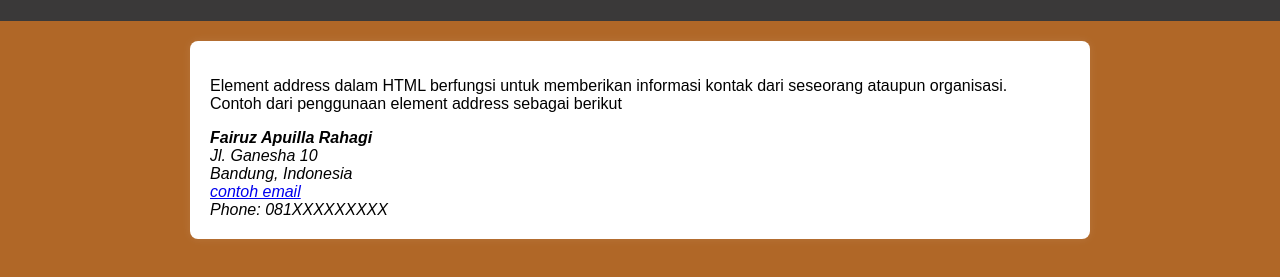
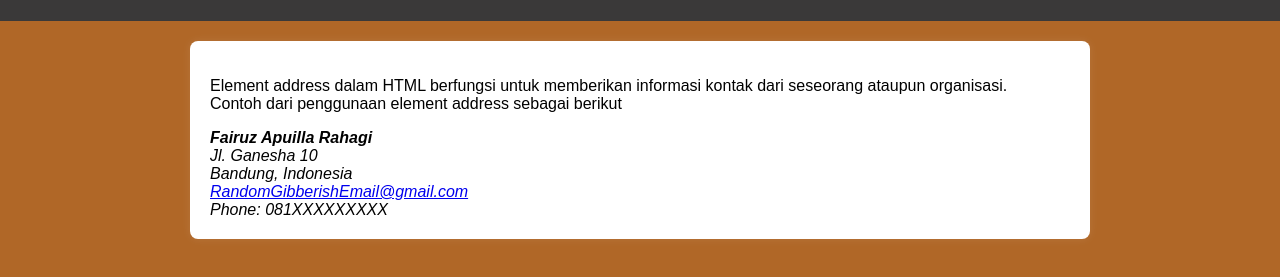
Before and after one commit to FairuzRahagi/FairuzRahagi.github.io, a plain HTML site: page index.html in a window 1280 px wide. Shown: the part 99-376 px from the top of the page. Drawn offline with Linux system fonts and the light colour scheme.

Commit message:
Update index.html

```diff
--- a/index.html
+++ b/index.html
@@ -40,7 +40,7 @@
                 <strong>Fairuz Apuilla Rahagi</strong><br>
                 Jl. Ganesha 10<br>
                 Bandung, Indonesia<br>
-                <a href="mailto:randomemail@gmail.com">contoh email</a><br>
+                <a href="mailto:iaohueaghnuawevuagvngoiuvagogy@gmail.com">RandomGibberishEmail@gmail.com</a><br>
                 Phone: 081XXXXXXXXX
             </address>
         </div>
```
